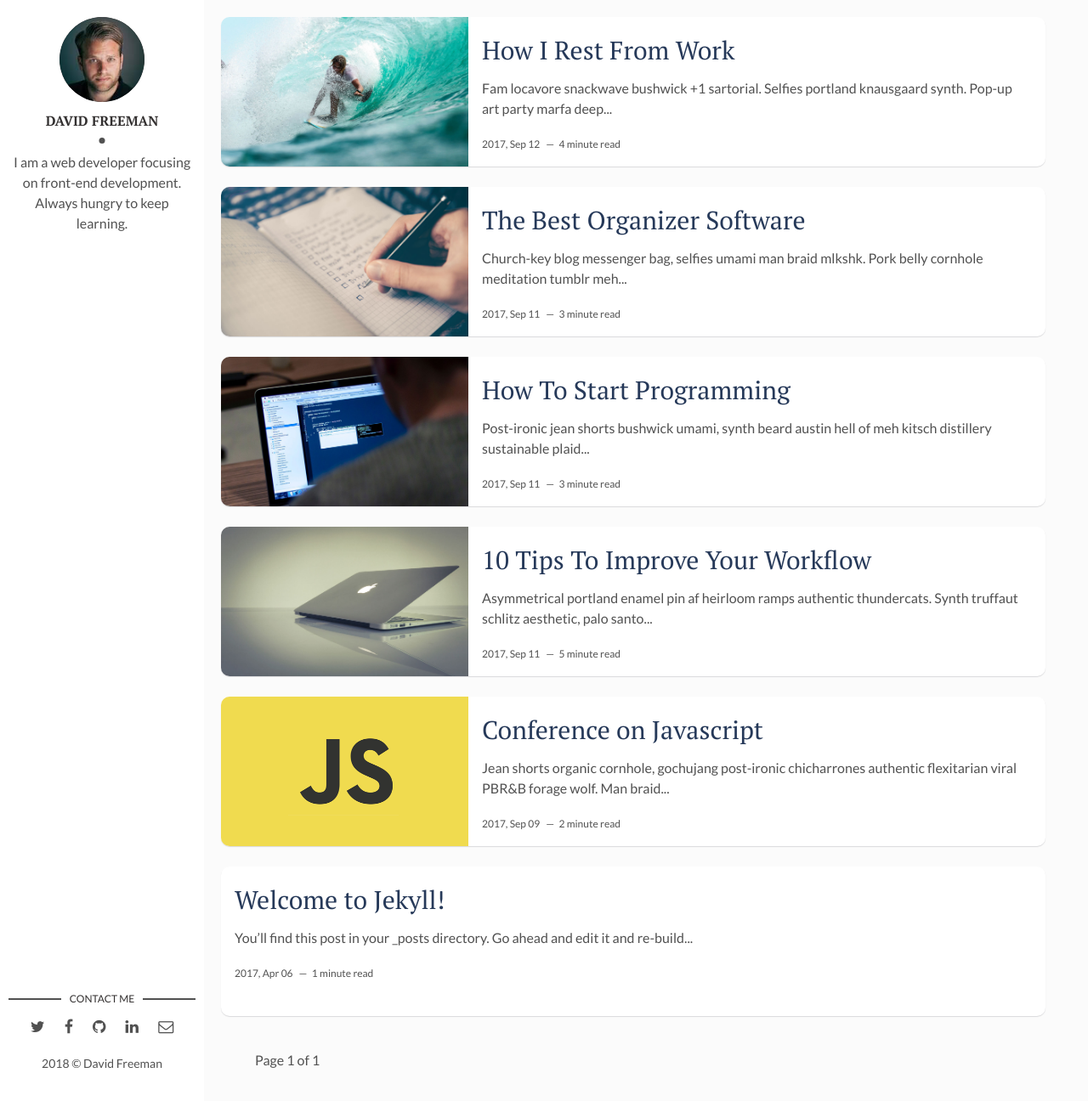
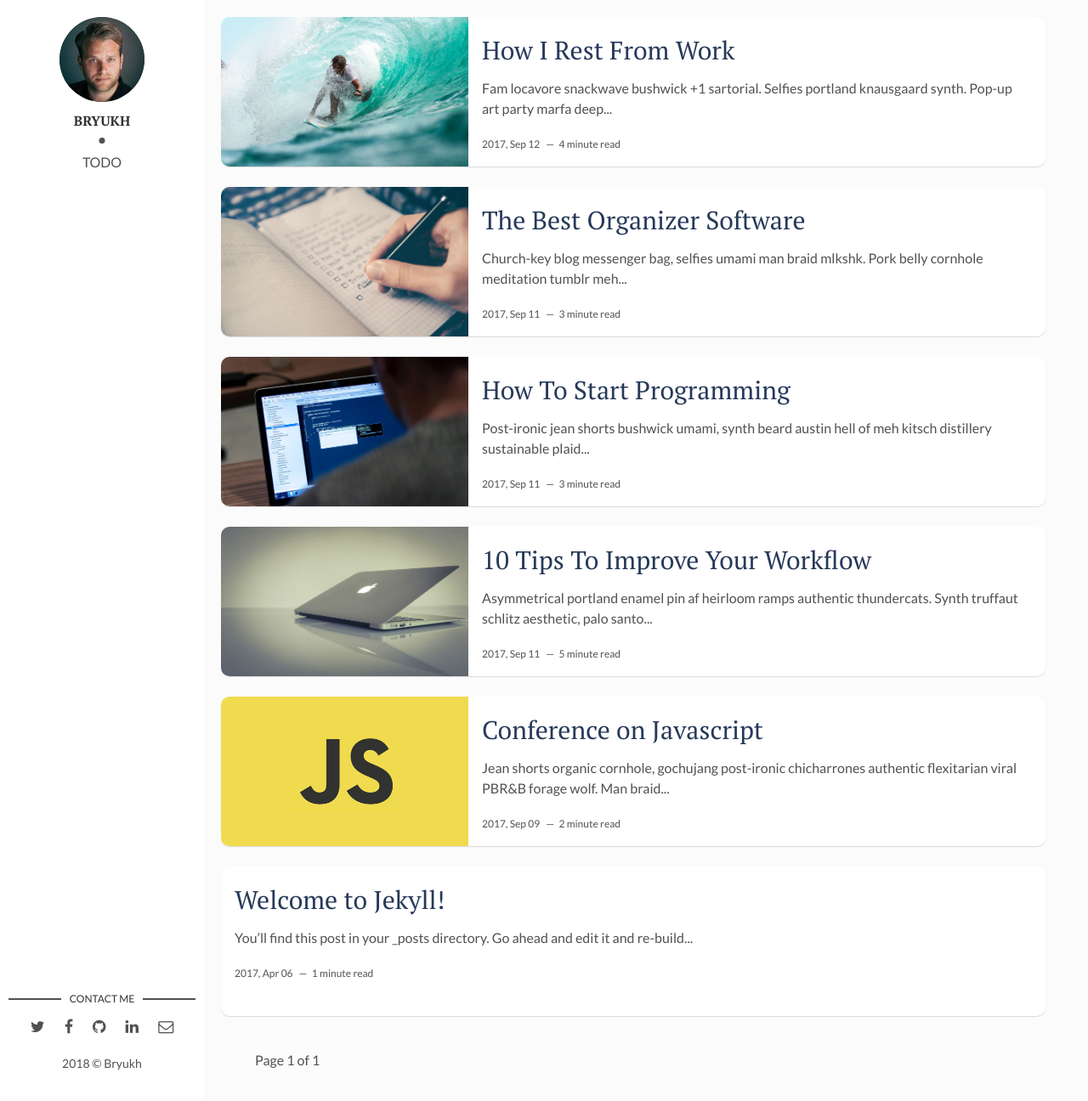
Before and after one commit to Bryukh/makedatashine, a Jekyll site: the page built from index.html, in a window 1280 px wide and 1296 px high. Shown: the whole window at 85% size. Built offline with Jekyll 4.4.1, drawn with Linux system fonts in a browser that asks for light colours; the list of posts is cut into pages by our own code.

Commit message:
Config test

```diff
--- a/_config.yml
+++ b/_config.yml
@@ -1,25 +1,25 @@
-title: Hello, world! I'm David Freeman
+title: MDS draft
 description: > # this means to ignore newlines until "baseurl:"
   Write an awesome description for your new site here. You can edit this
   line in _config.yml. It will appear in your document head meta (for
   Google search results) and in your feed.xml site description.
 permalink: ':title/'
-baseurl: "/flexible-jekyll" # the subpath of your site, e.g. /blog
+baseurl: "/makedatashine" # the subpath of your site, e.g. /blog
 url: "" # the base hostname & protocol for your site, e.g. http://example.com
 site-twitter: #if your site has a twitter account, enter it here
 
 # Author Settings
-author: David Freeman # add your name
+author: Bryukh  # Credits: David Freeman # add your name
 author-img: david-freeman.jpg # add your photo
-about-author: I am a web developer focusing on front-end development. Always hungry to keep learning. # add description
+about-author: TODO # add description
 social-twitter: # add your Twitter handle
 social-facebook: # add your Facebook handle
-social-github: artemsheludko # add your Github handle
+social-github: # add your Github handle
 social-linkedin: # add your Linkedin handle
 social-email: # add your Email address
 
 # Disqus
-discus-identifier: mr-brown # add your discus identifier
+discus-identifier: bryukh # add your discus identifier
 
 # Tracker
 analytics: # Google Analytics
```
